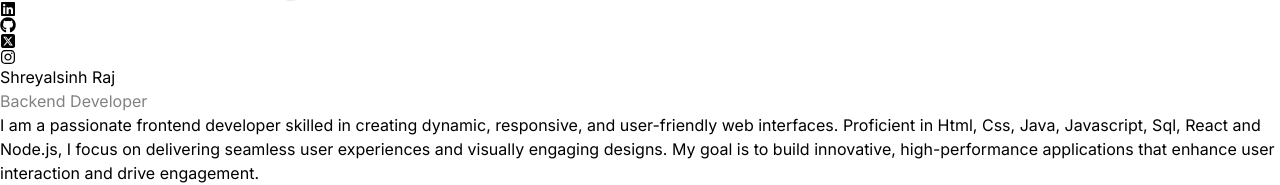
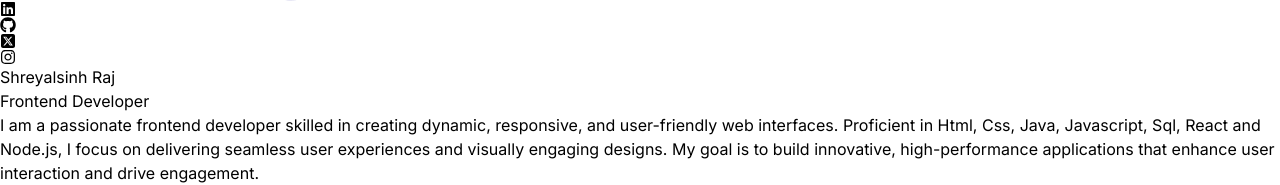
Before and after one commit to Shreyal216/Portfolio, a React (Vite) app: page / in a window 1280 px wide. Shown: the part 444-629 px from the top of the page. Built offline with nearby package versions, Linux system fonts and the light colour scheme.

Commit message:
Update Hero.jsx

```diff
--- a/src/components/Hero.jsx
+++ b/src/components/Hero.jsx
@@ -14,15 +14,80 @@ const container = (delay) => ({
 
 const TITLES = ["Software Developer", "Frontend Developer", "Backend Developer"];
 
+const getLetterVariants = (title) => {
+  switch (title) {
+    case "Software Developer":
+      return {
+        initial: { opacity: 0, x: -10 },
+        animate: (i) => ({
+          opacity: 1,
+          x: 0,
+          transition: { delay: i * 0.05 },
+        }),
+        exit: (i) => ({
+          opacity: 0,
+          x: 10,
+          transition: { delay: i * 0.03 },
+        }),
+      };
+    case "Frontend Developer":
+      return {
+        initial: { opacity: 0, scale: 0.8, rotate: -15 },
+        animate: (i) => ({
+          opacity: 1,
+          scale: 1,
+          rotate: 0,
+          transition: { delay: i * 0.06 },
+        }),
+        exit: (i) => ({
+          opacity: 0,
+          scale: 0.8,
+          rotate: 15,
+          transition: { delay: i * 0.03 },
+        }),
+      };
+    case "Backend Developer":
+      return {
+        initial: { opacity: 0, y: 10 },
+        animate: (i) => ({
+          opacity: 1,
+          y: 0,
+          transition: { delay: i * 0.05 },
+        }),
+        exit: (i) => ({
+          opacity: 0,
+          y: -10,
+          transition: { delay: i * 0.02 },
+        }),
+      };
+    default:
+      return {
+        initial: { opacity: 0 },
+        animate: (i) => ({ opacity: 1, transition: { delay: i * 0.05 } }),
+        exit: (i) => ({ opacity: 0, transition: { delay: i * 0.03 } }),
+      };
+  }
+};
+
 const Hero = () => {
   const [index, setIndex] = useState(0);
+  const [showTitle, setShowTitle] = useState(true);
 
   useEffect(() => {
     const interval = setInterval(() => {
+      setShowTitle(false); // trigger exit
+      setTimeout(() => {
         setIndex((prev) => (prev + 1) % TITLES.length);
-    }, 3000); // change every 3 seconds
+        setShowTitle(true); // trigger enter
+      }, 600); // allow exit to finish
+    }, 4000);
+
     return () => clearInterval(interval);
   }, []);
+
+  const currentTitle = TITLES[index];
+  const letters = currentTitle.split("");
+  const variants = getLetterVariants(currentTitle);
 
   return (
     <div className="border-b border-neutral-900 pb-8 lg:mb-35">
@@ -38,19 +103,31 @@ const Hero = () => {
               Shreyalsinh Raj
             </motion.h1>
 
-            {/* Rotating Title */}
+            {/* Dynamic Letter-by-Letter Title */}
+            <div className="text-3xl md:text-4xl font-semibold tracking-tight bg-gradient-to-r from-pink-300 via-slate-500 to-purple-500 bg-clip-text text-transparent h-12">
               <AnimatePresence mode="wait">
+                {showTitle && (
+                  <motion.div
+                    key={currentTitle}
+                    className="flex"
+                    initial="initial"
+                    animate="animate"
+                    exit="exit"
+                  >
+                    {letters.map((char, i) => (
                       <motion.span
-                key={TITLES[index]}
-                initial={{ opacity: 0, y: 20 }}
-                animate={{ opacity: 1, y: 0 }}
-                exit={{ opacity: 0, y: -20 }}
-                transition={{ duration: 0.5 }}
-                className="bg-gradient-to-r from-pink-300 via-slate-500 to-purple-500 bg-clip-text text-3xl md:text-4xl tracking-tight text-transparent"
+                        key={i}
+                        custom={i}
+                        variants={variants}
+                        className="inline-block"
                       >
-                {TITLES[index]}
+                        {char === " " ? "\u00A0" : char}
                       </motion.span>
+                    ))}
+                  </motion.div>
+                )}
               </AnimatePresence>
+            </div>
 
             <motion.p
               variants={container(1.5)}
@@ -62,6 +139,7 @@ const Hero = () => {
             </motion.p>
           </div>
         </div>
+
         <div className="w-full lg:w-1/2 lg:p-8">
           <div className="flex justify-center">
             <motion.img
```
Lines whose indentation alone changed are shown as unchanged.
